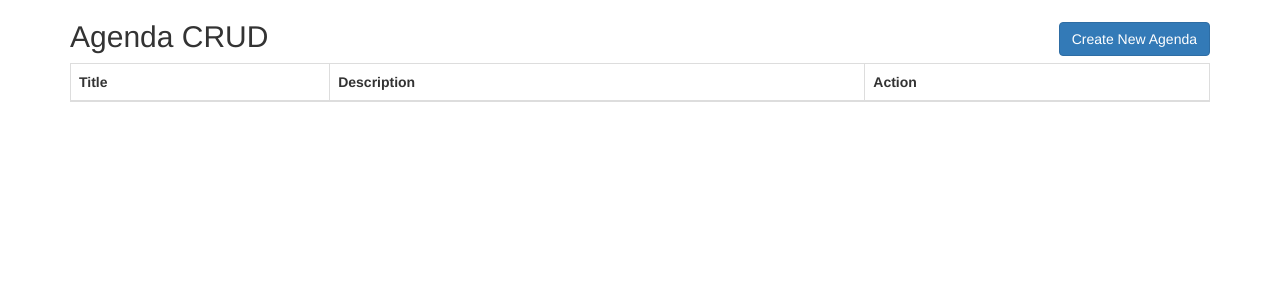
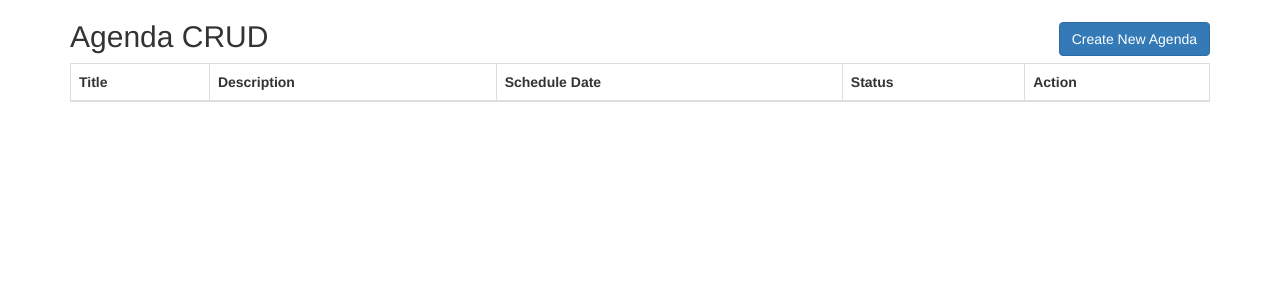
Before and after one commit to avinash-0007/codetest, a CodeIgniter app: page /database/index.php/agenda/index in a window 1280 px wide. Shown: the top 300 px of the page. Run offline with CodeIgniter, Linux system fonts and the light colour scheme; data that the repository does not hold is empty; some libraries are stand-ins or nearby versions.

Commit message:
add few more field in list page

```diff
--- a/application/views/agenda/list.php
+++ b/application/views/agenda/list.php
@@ -13,6 +13,8 @@
       <tr>
           <th>Title</th>
           <th>Description</th>
+		  <th>Schedule Date</th>
+		  <th>Status</th>
       <th>Action</th>
       </tr>
   </thead>
@@ -21,6 +23,8 @@
       <tr>
           <td><?php echo $d->title; ?></td>
           <td><?php echo $d->description; ?></td>
+		<td><?php echo $d->schedule_date; ?></td>
+			<td><?php echo $d->status; ?></td>
       <td>
         <form method="DELETE" action="<?php echo base_url('agenda/delete/'.$d->id);?>">
          <a class="btn btn-info btn-xs" href="<?php echo base_url('agenda/edit/'.$d->id) ?>"><i class="glyphicon glyphicon-pencil"></i></a>
```
